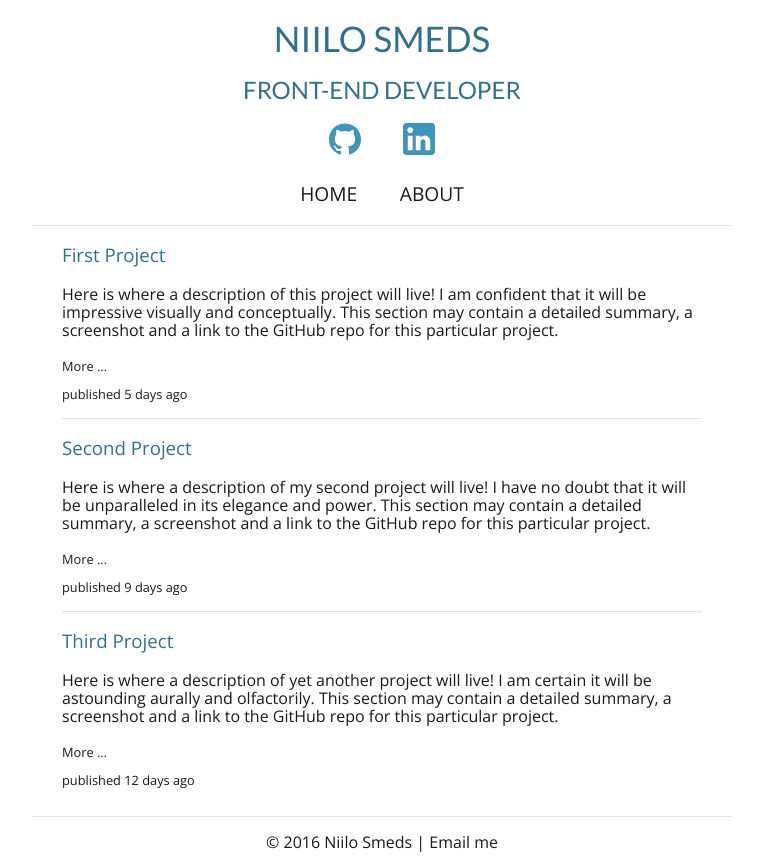
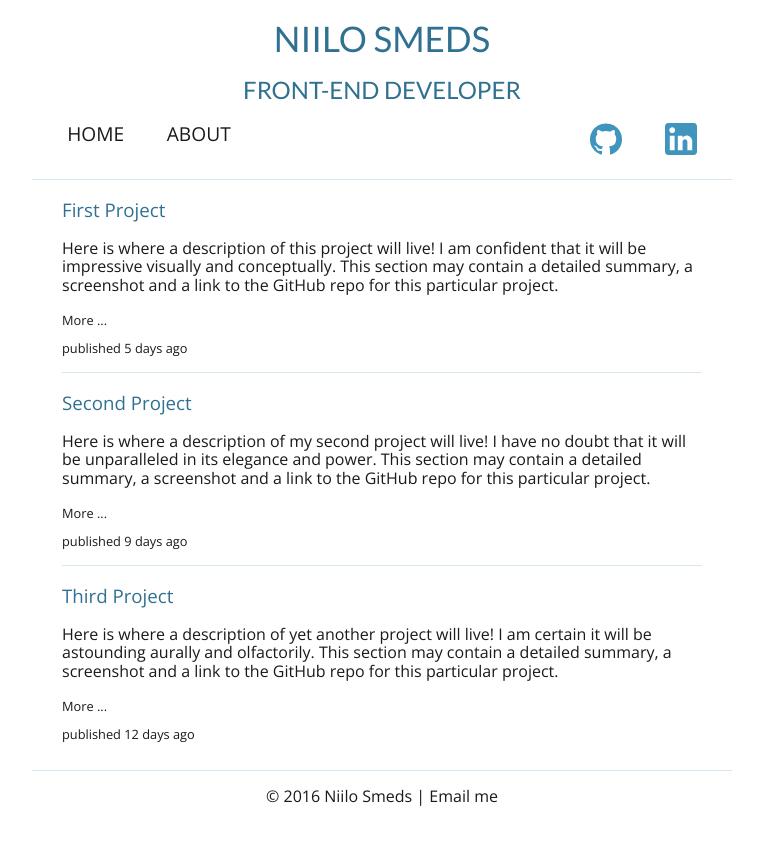
Before and after one commit to nsmeds/portfolio, a plain HTML site: page index.html in a window 1280 px wide. Shown: the whole page, without its empty margins (258-1021 px from the left). After the commit the page ends 821 px from the top, so only its background shows below. Drawn offline with nearby package versions, Linux system fonts and the light colour scheme.

Commit message:
Adjusted media query to make nav more responsive - icons and tabs are now spread out on same row rather than occupying separate rows.

```diff
--- a/index.html
+++ b/index.html
@@ -26,7 +26,7 @@
       <h1>Niilo Smeds</h1>
       <h2>Front-End Developer</h2>
       </section>
-      <nav class="nav">
+      <nav class="nav clearfix">
         <ul class="icons">
           <li class="tab" data-id="menu" id="menuburger"><a href="#"><img src="vendor/images/menuburger.svg" alt="Menu"></a></li>
           <li class="tab"><a href="https://github.com/nsmeds"><img src="vendor/images/github.svg" alt="Github"></a></li>
--- a/styles/layout.css
+++ b/styles/layout.css
@@ -85,4 +85,26 @@ footer {
     font-size: 1.5em;
   }
 
+  .nav ul {
+    display: inline-block;
+  }
+
+  .nav:hover ul {
+    display: inline-block;
+  }
+
+  .clearfix {
+    overflow: auto;
+  }
+
+  nav ul:first-of-type {
+    float: right;
+    padding-right: 1em;
+  }
+
+  nav ul:nth-of-type(2) {
+    float: left;
+    padding-left: 1em;
+  }
+
 }
```
